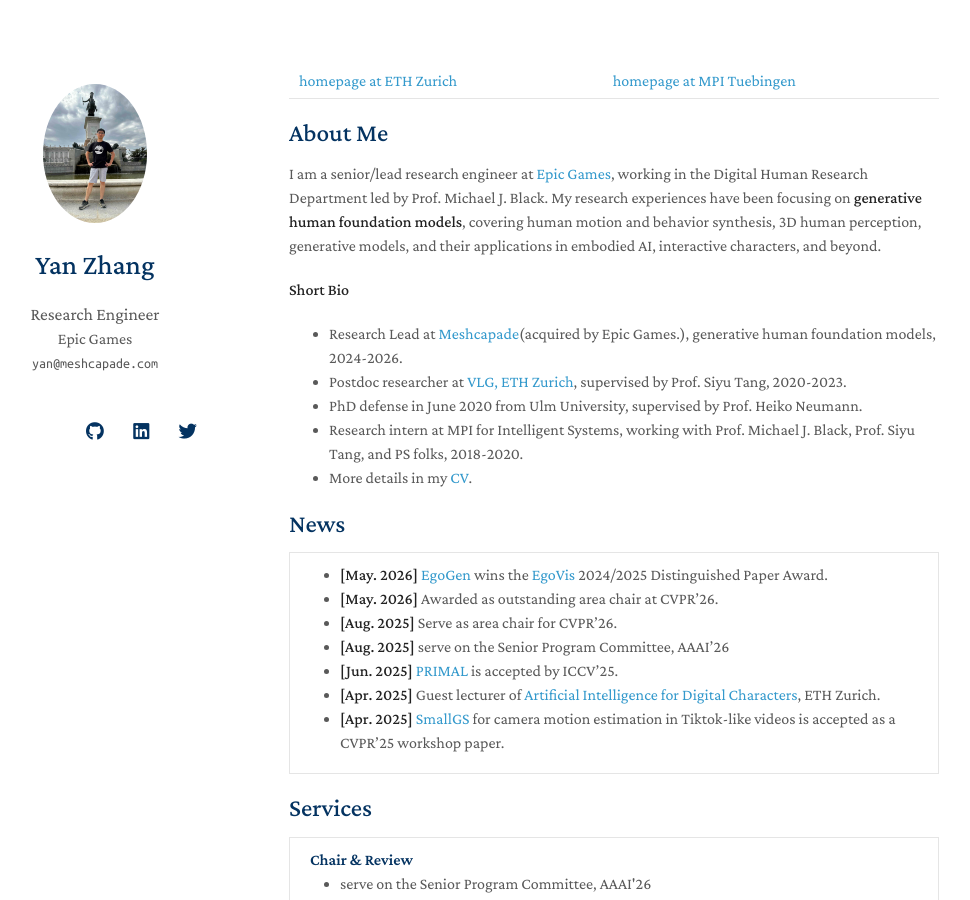
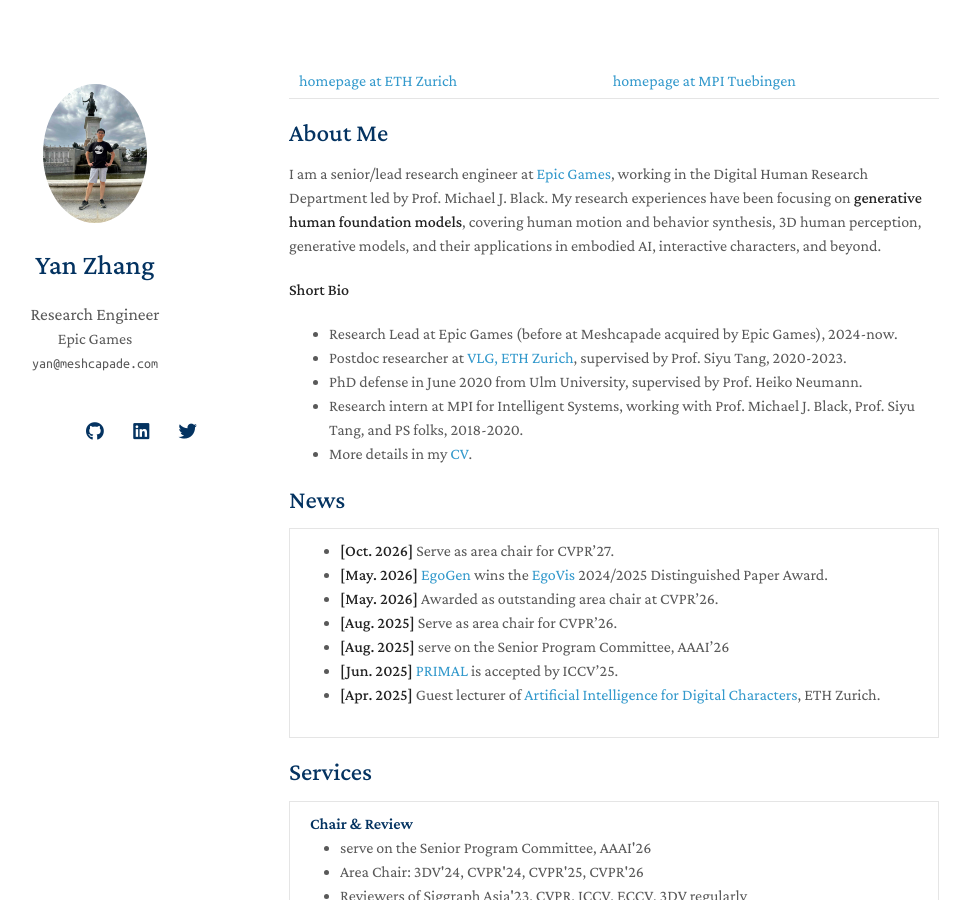
Before and after one commit to yz-cnsdqz/yz-cnsdqz.github.io, a Jekyll site: the page built from index.md, in a window 1280 px wide and 900 px high. Shown: the whole window, without its empty margins (181-1151 px from the left). Built offline with Jekyll 4.4.1, drawn with Linux system fonts in a browser that asks for light colours; nearby versions of some CDN libraries; a style sheet for code colours, icons or effects is not loaded.

Commit message:
Update bio and news section in index.md

```diff
--- a/index.md
+++ b/index.md
@@ -12,7 +12,7 @@ My research experiences have been focusing on **generative human foundation mode
 
 
 **Short Bio**
-- Research Lead at [Meshcapade](https://meshcapade.com/)(acquired by Epic Games.), generative human foundation models, 2024-2026.
+- Research Lead at Epic Games (before at Meshcapade acquired by Epic Games), 2024-now.
 - Postdoc researcher at [VLG, ETH Zurich](https://vlg.inf.ethz.ch), supervised by Prof. Siyu Tang, 2020-2023.
 - PhD defense in June 2020 from Ulm University, supervised by Prof. Heiko Neumann.
 - Research intern at MPI for Intelligent Systems, working with Prof. Michael J. Black, Prof. Siyu Tang, and PS folks, 2018-2020.
@@ -21,13 +21,13 @@ My research experiences have been focusing on **generative human foundation mode
 
 ## News
 <div class="news-scroll" markdown="1">
+- **[Oct. 2026]** Serve as area chair for CVPR'27.
 - **[May. 2026]** [EgoGen](https://ego-gen.github.io/) wins the [EgoVis](https://egovis.github.io/cvpr26/#overview) 2024/2025 Distinguished Paper Award.
 - **[May. 2026]** Awarded as outstanding area chair at CVPR'26.
 - **[Aug. 2025]** Serve as area chair for CVPR'26.
 - **[Aug. 2025]** serve on the Senior Program Committee, AAAI'26
 - **[Jun. 2025]** [PRIMAL](https://yz-cnsdqz.github.io/eigenmotion/PRIMAL/) is accepted by ICCV'25.
 - **[Apr. 2025]** Guest lecturer of [Artificial Intelligence for Digital Characters](https://cgl.ethz.ch/teaching/aichar25/home.php), ETH Zurich.
-- **[Apr. 2025]** [SmallGS](https://yuxinyao620.github.io/SmallGS/) for camera motion estimation in Tiktok-like videos is accepted as a CVPR'25 workshop paper.
 </div>
 
 
```
